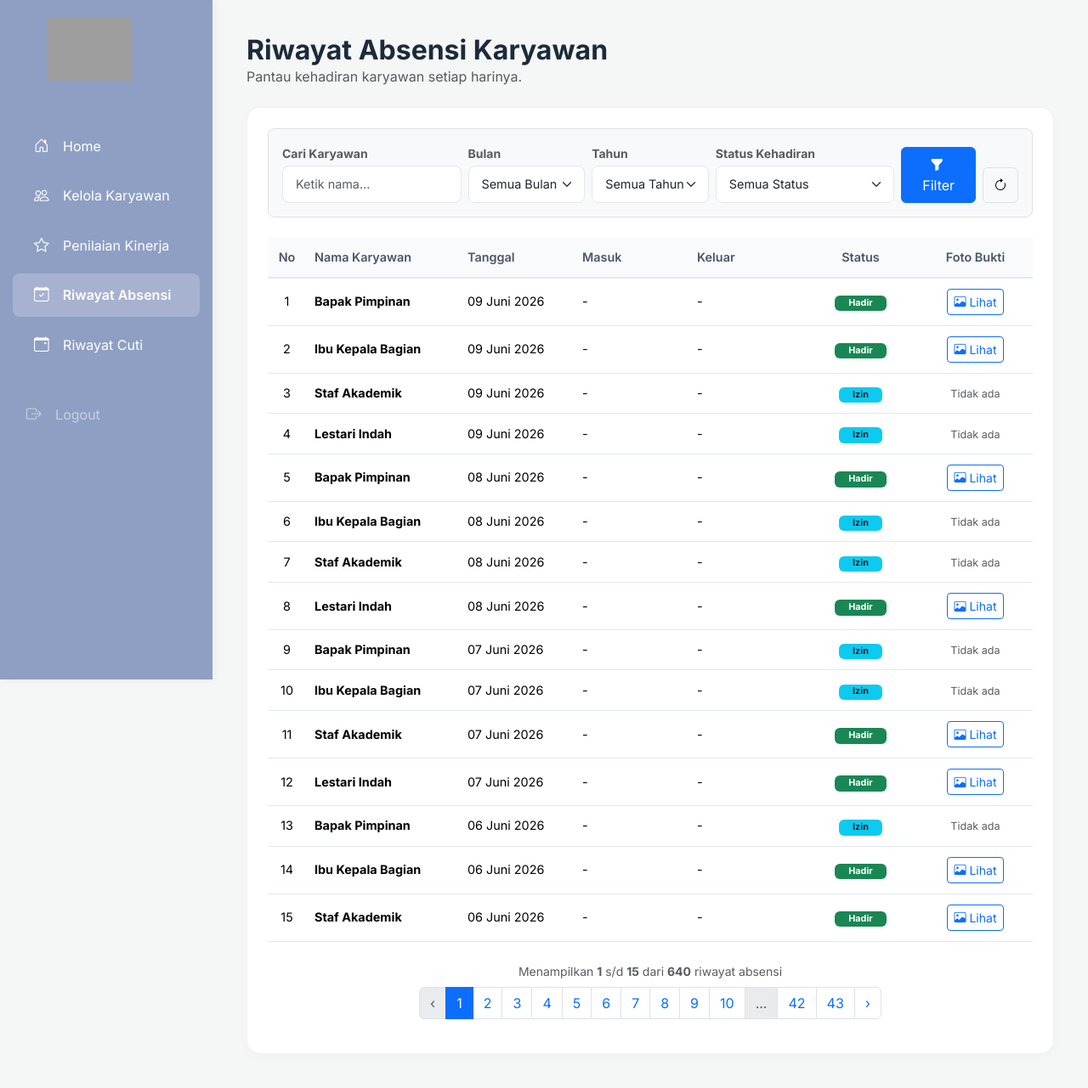
After one commit to sitimilana/she_system, a Laravel app: page /kabag/riwayat-absensi in a window 1280 px wide. The commit adds this page. Shown: the whole page at 85% size. Run offline with Laravel 10, Linux system fonts and the light colour scheme; a user stored in the database is signed in; data comes from the database, SQL or seed files in the repository; parts of the project's set-up code (start-up, migrations or seed data) failed here and were passed over; grey boxes are pictures that could not be loaded.

Commit message:
menambahkan lihat riwayat absensi dan riwayat cuti di kepala bagian

```diff
--- a/app/Http/Controllers/KepalaBagianController.php
+++ b/app/Http/Controllers/KepalaBagianController.php
@@ -455,4 +455,68 @@ class KepalaBagianController extends Controller
 
         return redirect()->back()->with('success', 'Password karyawan berhasil direset menjadi: ' . $defaultPassword);
     }
+
+    public function riwayatAbsensi(Request $request)
+    {
+        $query = \App\Models\Absensi::with('karyawan')->orderBy('tanggal', 'desc');
+
+        // Filter berdasarkan pencarian nama
+        if ($request->filled('search')) {
+            $search = $request->search;
+            $query->whereHas('karyawan', function($q) use ($search) {
+                $q->where('nama', 'like', "%{$search}%");
+            });
+        }
+
+        // Filter berdasarkan status (Hadir, Terlambat, Alfa, Izin)
+        if ($request->filled('status')) {
+            $query->where('status', $request->status);
+        }
+
+        // Filter berdasarkan bulan
+        if ($request->filled('bulan')) {
+            $query->whereMonth('tanggal', $request->bulan);
+        }
+
+        // Filter berdasarkan tahun
+        if ($request->filled('tahun')) {
+            $query->whereYear('tanggal', $request->tahun);
+        }
+
+        $dataAbsensi = $query->paginate(15)->withQueryString();
+
+        return view('kepala_bagian.riwayat_absensi', compact('dataAbsensi'));
+    }
+
+    public function riwayatCuti(Request $request)
+    {
+        $query = \App\Models\Cuti::with('karyawan')->orderBy('tanggal_pengajuan', 'desc');
+
+        // Filter pencarian nama
+        if ($request->filled('search')) {
+            $search = $request->search;
+            $query->whereHas('karyawan', function($q) use ($search) {
+                $q->where('nama', 'like', "%{$search}%");
+            });
+        }
+
+        // Filter berdasarkan kategori/jenis_cuti (Cuti, Izin, Sakit, Cuti Kehamilan)
+        if ($request->filled('kategori')) {
+            $query->where('jenis_cuti', $request->kategori);
+        }
+
+        // Filter berdasarkan bulan (pada tanggal pengajuan)
+        if ($request->filled('bulan')) {
+            $query->whereMonth('tanggal_pengajuan', $request->bulan);
+        }
+
+        // Filter berdasarkan tahun (pada tanggal pengajuan)
+        if ($request->filled('tahun')) {
+            $query->whereYear('tanggal_pengajuan', $request->tahun);
+        }
+
+        $dataCuti = $query->paginate(15)->withQueryString();
+
+        return view('kepala_bagian.riwayat_cuti', compact('dataCuti'));
+    }
 }
--- /dev/null
+++ b/resources/views/kepala_bagian/riwayat_absensi.blade.php
@@ -0,0 +1,189 @@
+<!DOCTYPE html>
+<html lang="id">
+<head>
+    <title>Riwayat Absensi - Kepala Bagian</title>
+    <link href="https://cdn.jsdelivr.net/npm/bootstrap@5.3.3/dist/css/bootstrap.min.css" rel="stylesheet">
+    <link href="https://cdn.jsdelivr.net/npm/bootstrap-icons@1.11.3/font/bootstrap-icons.css" rel="stylesheet">
+
+    <style>
+        @import url('https://fonts.googleapis.com/css2?family=Inter:wght@400;500;600;700;800&display=swap');
+        body { background: #f4f7f6; font-family: 'Inter', sans-serif; color: #333; }
+
+        .sidebar { width: 250px; min-height: 100vh; background-color: #8f9fc4; position: fixed; left: 0; top: 0; box-shadow: 2px 0 10px rgba(0,0,0,0.05); z-index: 1045; transition: transform 0.3s ease-in-out; }
+        .sidebar .logo { width: 140px; display: block; margin: 0 auto; margin-top: 20px; }
+        .sidebar .logo img { width: 100px; }
+        .sidebar .nav-link { color: #fff; font-size: 16px; padding: 12px 25px; margin: 4px 15px; transition: 0.3s;}
+        .sidebar .nav-link:hover, .sidebar .nav-link.active { background-color: rgba(255,255,255,0.2); border-radius: 8px; font-weight: 600;}
+        .sidebar .nav-link i { margin-right: 12px; font-size: 1.1rem; }
+
+        .content { margin-left: 250px; padding: 40px; transition: margin-left 0.3s ease; }
+        .card-custom { background-color: #ffffff; border-radius: 16px; border: 1px solid rgba(0,0,0,0.05); box-shadow: 0 4px 15px rgba(0,0,0,0.02); transition: 0.3s; }
+
+        .table-custom th { background-color: #f8fafc; color: #4a5568; font-weight: 600; border-bottom: 2px solid #e2e8f0; font-size: 0.9rem; padding: 12px 10px; white-space: nowrap; }
+        .table-custom td { vertical-align: middle; border-bottom: 1px solid #e2e8f0; font-size: 0.9rem; padding: 12px 10px; }
+
+        .sidebar-overlay { display: none; position: fixed; top: 0; left: 0; right: 0; bottom: 0; background: rgba(0,0,0,0.5); z-index: 1040; }
+        @media (max-width: 768px) {
+            .sidebar { transform: translateX(-100%); }
+            .sidebar.show-mobile { transform: translateX(0); }
+            .content { margin-left: 0 !important; padding: 15px !important; }
+            .sidebar-overlay.show { display: block; }
+        }
+
+        /* Tambahan style untuk form filter agar seragam */
+        .form-control, .form-select { border-radius: 8px; border: 1px solid #e2e8f0; font-size: 0.9rem; padding: 10px 15px;}
+        .form-control:focus, .form-select:focus { border-color: #8f9fc4; box-shadow: 0 0 0 0.25rem rgba(143, 159, 196, 0.25); }
+    </style>
+</head>
+<body>
+
+<div class="sidebar-overlay" id="sidebarOverlay"></div>
+
+<div class="sidebar" id="sidebar">
+    <button class="btn text-white position-absolute top-0 end-0 mt-3 me-2 d-md-none fs-4" id="closeSidebarBtn"><i class="bi bi-x-lg"></i></button>
+    <div class="logo"><img src="{{ asset('storage/images/logoshe.png') }}" alt="Logo"></div>
+    <ul class="nav flex-column mt-5">
+        <li class="nav-item"><a href="{{ route('kabag.dashboard') }}" class="nav-link"><i class="bi bi-house-door"></i> Home</a></li>
+        <li class="nav-item"><a href="{{ route('kabag.karyawan') }}" class="nav-link"><i class="bi bi-people"></i> Kelola Karyawan</a></li>
+        <li class="nav-item"><a href="{{ route('kabag.penilaian') }}" class="nav-link"><i class="bi bi-star"></i> Penilaian Kinerja</a></li>
+        <li class="nav-item"><a href="{{ route('kabag.riwayat_absensi') }}" class="nav-link active"><i class="bi bi-calendar-check"></i> Riwayat Absensi</a></li>
+        <li class="nav-item"><a href="{{ route('kabag.riwayat_cuti') }}" class="nav-link"><i class="bi bi-calendar-event"></i> Riwayat Cuti</a></li>
+        <li class="nav-item mt-4"><a href="#" class="nav-link text-white-50 px-3" data-bs-toggle="modal" data-bs-target="#logoutModal"><i class="bi bi-box-arrow-right"></i> Logout</a></li>
+    </ul>
+</div>
+
+<div class="content">
+    <div class="d-flex justify-content-between align-items-center mb-4 d-md-none bg-white p-3 rounded-3 shadow-sm border">
+        <h5 class="fw-bold m-0" style="color: #2c3e50;">Riwayat Absensi</h5>
+        <button class="btn btn-light border" id="openSidebarBtn"><i class="bi bi-list fs-4"></i></button>
+    </div>
+
+    <div class="d-flex justify-content-between align-items-center mb-4 d-none d-md-flex">
+        <div>
+            <h2 class="fw-bold m-0" style="color: #1e293b;">Riwayat Absensi Karyawan</h2>
+            <p class="text-muted m-0">Pantau kehadiran karyawan setiap harinya.</p>
+        </div>
+    </div>
+
+    <div class="card card-custom p-4">
+        <div class="mb-4 bg-light p-3 rounded-3 border">
+            <form action="{{ route('kabag.riwayat_absensi') }}" method="GET">
+                <div class="row g-2">
+                    <div class="col-md-3">
+                        <label class="form-label small fw-bold text-muted mb-1">Cari Karyawan</label>
+                        <input type="text" name="search" class="form-control" placeholder="Ketik nama..." value="{{ request('search') }}">
+                    </div>
+                    <div class="col-md-2">
+                        <label class="form-label small fw-bold text-muted mb-1">Bulan</label>
+                        <select name="bulan" class="form-select">
+                            <option value="">Semua Bulan</option>
+                            @for($m=1; $m<=12; $m++)
+                                <option value="{{ sprintf('%02d', $m) }}" {{ request('bulan') == sprintf('%02d', $m) ? 'selected' : '' }}>
+                                    {{ \Carbon\Carbon::create()->month($m)->locale('id')->translatedFormat('F') }}
+                                </option>
+                            @endfor
+                        </select>
+                    </div>
+                    <div class="col-md-2">
+                        <label class="form-label small fw-bold text-muted mb-1">Tahun</label>
+                        <select name="tahun" class="form-select">
+                            <option value="">Semua Tahun</option>
+                            @php $currentYear = date('Y'); @endphp
+                            @for($y = $currentYear; $y >= 2023; $y--)
+                                <option value="{{ $y }}" {{ request('tahun') == $y ? 'selected' : '' }}>{{ $y }}</option>
+                            @endfor
+                        </select>
+                    </div>
+                    <div class="col-md-3">
+                        <label class="form-label small fw-bold text-muted mb-1">Status Kehadiran</label>
+                        <select name="status" class="form-select">
+                            <option value="">Semua Status</option>
+                            <option value="hadir" {{ request('status') == 'hadir' ? 'selected' : '' }}>Hadir</option>
+                            <option value="terlambat" {{ request('status') == 'terlambat' ? 'selected' : '' }}>Terlambat</option>
+                            <option value="izin" {{ request('status') == 'izin' ? 'selected' : '' }}>Izin / Sakit</option>
+                            <option value="alfa" {{ request('status') == 'alfa' ? 'selected' : '' }}>Alfa</option>
+                        </select>
+                    </div>
+                    <div class="col-md-2 d-flex align-items-end gap-2">
+                        <button type="submit" class="btn btn-primary w-100 py-2"><i class="bi bi-funnel-fill me-1"></i> Filter</button>
+                        <a href="{{ route('kabag.riwayat_absensi') }}" class="btn btn-light border py-2" title="Reset Data"><i class="bi bi-arrow-clockwise"></i></a>
+                    </div>
+                </div>
+            </form>
+        </div>
+        <div class="table-responsive">
+            <table class="table table-hover table-custom m-0">
+                <thead>
+                    <tr>
+                        <th width="5%" class="text-center">No</th>
+                        <th width="20%">Nama Karyawan</th>
+                        <th width="15%">Tanggal</th>
+                        <th width="15%">Masuk</th>
+                        <th width="15%">Keluar</th>
+                        <th width="15%" class="text-center">Status</th>
+                        <th width="15%" class="text-center">Foto Bukti</th>
+                    </tr>
+                </thead>
+                <tbody>
+                    @forelse($dataAbsensi as $index => $absen)
+                    <tr>
+                        <td class="text-center">{{ $dataAbsensi->firstItem() + $index }}</td>
+                        <td class="fw-bold">{{ $absen->karyawan->nama ?? '-' }}</td>
+                        <td>{{ \Carbon\Carbon::parse($absen->tanggal)->locale('id')->translatedFormat('d F Y') }}</td>
+                        <td>
+                            @if($absen->waktu_masuk) <span class="badge bg-success bg-opacity-10 text-success"><i class="bi bi-box-arrow-in-right"></i> {{ $absen->waktu_masuk }}</span> @else - @endif
+                        </td>
+                        <td>
+                            @if($absen->waktu_keluar) <span class="badge bg-danger bg-opacity-10 text-danger"><i class="bi bi-box-arrow-right"></i> {{ $absen->waktu_keluar }}</span> @else - @endif
+                        </td>
+                        <td class="text-center">
+                            @if(strtolower($absen->status) == 'hadir') <span class="badge bg-success px-3">Hadir</span>
+                            @elseif(strtolower($absen->status) == 'terlambat') <span class="badge bg-warning text-dark px-3">Terlambat</span>
+                            @elseif(strtolower($absen->status) == 'alfa') <span class="badge bg-danger px-3">Alfa</span>
+                            @else <span class="badge bg-info text-dark px-3 text-capitalize">{{ $absen->status }}</span> @endif
+                        </td>
+                        <td class="text-center">
+                            @if($absen->foto_masuk || $absen->foto_keluar)
+                                <button class="btn btn-sm btn-outline-primary" onclick="alert('Fitur lihat foto')"><i class="bi bi-image"></i> Lihat</button>
+                            @else
+                                <span class="text-muted small">Tidak ada</span>
+                            @endif
+                        </td>
+                    </tr>
+                    @empty
+                    <tr>
+                        <td colspan="7" class="text-center py-5 text-muted"><i class="bi bi-inbox fs-1 d-block mb-2 text-black-50"></i>Belum ada data absensi yang sesuai.</td>
+                    </tr>
+                    @endforelse
+                </tbody>
+            </table>
+        </div>
+
+        @if($dataAbsensi->hasPages())
+        <div class="d-flex flex-column align-items-center mt-4 gap-2 text-center">
+            <div class="text-muted small">
+                Menampilkan <strong>{{ $dataAbsensi->firstItem() }}</strong> s/d <strong>{{ $dataAbsensi->lastItem() }}</strong> dari <strong>{{ $dataAbsensi->total() }}</strong> riwayat absensi
+            </div>
+            <div class="d-flex justify-content-center">
+                {{ $dataAbsensi->links('pagination::bootstrap-5') }}
+            </div>
+        </div>
+        @endif
+
+    </div>
+</div>
+
+@include('auth.logout')
+<script src="https://cdn.jsdelivr.net/npm/bootstrap@5.3.3/dist/js/bootstrap.bundle.min.js"></script>
+<script>
+    document.addEventListener("DOMContentLoaded", function() {
+        const sidebar = document.getElementById('sidebar'), openBtn = document.getElementById('openSidebarBtn'), closeBtn = document.getElementById('closeSidebarBtn'), overlay = document.getElementById('sidebarOverlay');
+        function openSidebar() { sidebar.classList.add('show-mobile'); overlay.classList.add('show'); }
+        function closeSidebar() { sidebar.classList.remove('show-mobile'); overlay.classList.remove('show'); }
+        if(openBtn) openBtn.addEventListener('click', openSidebar);
+        if(closeBtn) closeBtn.addEventListener('click', closeSidebar);
+        if(overlay) overlay.addEventListener('click', closeSidebar);
+    });
+</script>
+</body>
+</html>
--- a/routes/web.php
+++ b/routes/web.php
@@ -131,6 +131,11 @@ Route::middleware(['auth'])->group(function () {
     Route::post('/kabag/karyawan/{id}/reset-password', [App\Http\Controllers\KepalaBagianController::class, 'resetPassword'])
         ->name('kabag.karyawan.reset_password');
 
+    // Riwayat Absensi & Cuti (Kepala Bagian)
+    Route::get('/kabag/riwayat-absensi', [App\Http\Controllers\KepalaBagianController::class, 'riwayatAbsensi'])->name('kabag.riwayat_absensi');
+
+    Route::get('/kabag/riwayat-cuti', [App\Http\Controllers\KepalaBagianController::class, 'riwayatCuti'])->name('kabag.riwayat_cuti');
+
 });
 
 # AKADEMIK DASHBOARD
```
Also changed, not shown: resources/views/kepala_bagian/home.blade.php (+25 -3 lines), resources/views/kepala_bagian/kelola_karyawan.blade.php (+26 -4 lines), resources/views/kepala_bagian/penilaian_kinerja.blade.php (+25 -3 lines), resources/views/kepala_bagian/riwayat_cuti.blade.php (added, +188 -0 lines).
